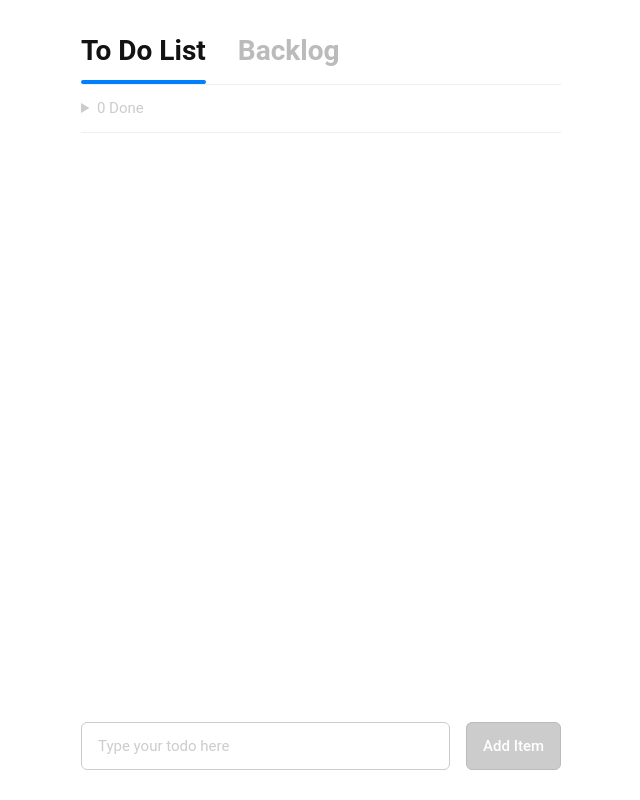
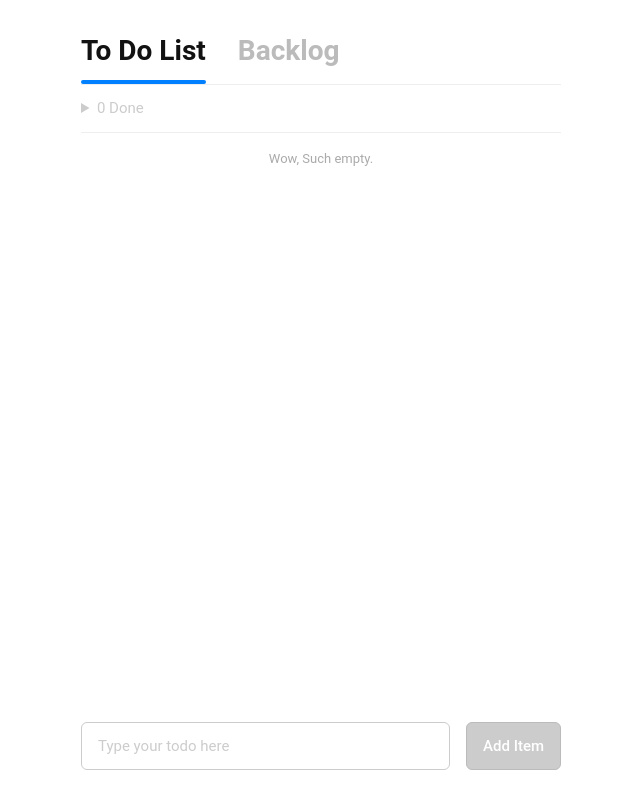
Before and after one commit to mahdiboomeri/bitburst-assessment, a Vue app: page /todo#/todo in a window 1280 px wide. Shown: the whole page, without its empty margins (319-959 px from the left). Built offline with nearby package versions, Linux system fonts and the light colour scheme.

Commit message:
feat: handle no item condition

```diff
--- a/src/components/TodoList.vue
+++ b/src/components/TodoList.vue
@@ -15,10 +15,18 @@ const height = computed(() => [...props.items].length * ITEM_HEIGHT)
     tag="div"
     name="list"
     class="flex flex-col gap-4 transition-all duration-500 relative"
-    :style="{ height: `${height}px` }"
+    :style="{ height: `${height || 40}px` }"
   >
-    <div v-for="[key, item] in items" :key="key">
-      <slot name="item" :value="{ key, item }" />
+    <template
+      v-if="[...items].length > 0"
+    >
+      <div v-for="[key, item] in items" :key="key">
+        <slot name="item" :value="{ key, item }" />
+      </div>
+    </template>
+
+    <div v-else class="text-[13px] text-dark-gray text-center">
+      Wow, Such empty.
     </div>
   </TransitionGroup>
 </template>
```
